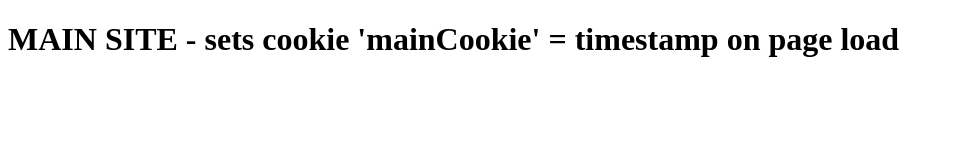
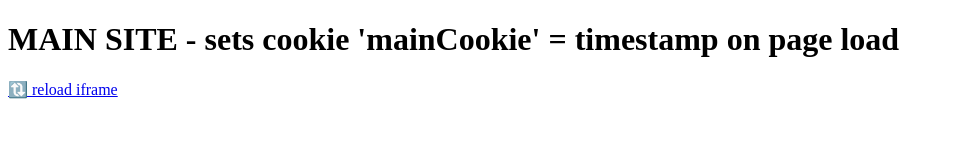
Before and after one commit to rkiraga-itt/rws-main, a plain HTML site: page index.html in a window 1280 px wide. Shown: the whole page, without its empty margins (0-954 px from the left). Drawn offline with Linux system fonts and the light colour scheme.

Commit message:
Update index.html
add reload link

```diff
--- a/index.html
+++ b/index.html
@@ -7,6 +7,9 @@
 <title>MAIN SITE</title>
 
 <h1>MAIN SITE - sets cookie 'mainCookie' = timestamp on page load</h1>
+   <p>
+      <a href="/request-storage-access.html">🔃 reload iframe</a>
+   </p>
 <script>
    console.log('['+document.location.hostname+'] 🍪 Cookies visible to JavaScript at page load: ' + document.cookie);
    document.cookie = 'mainCookie=' + new Date().toLocaleString();
```
